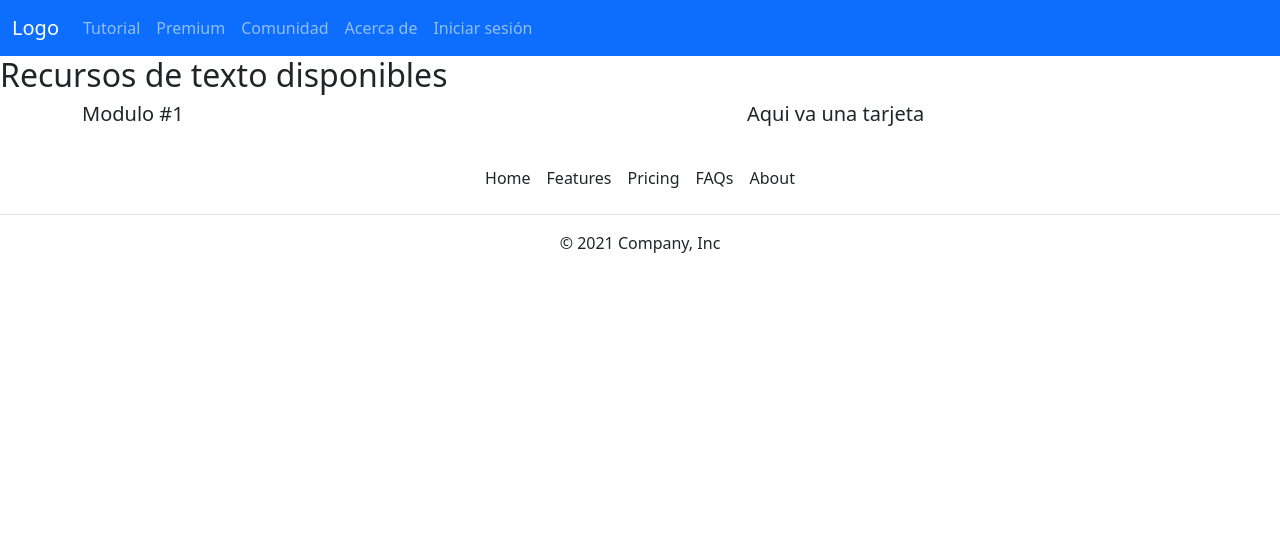
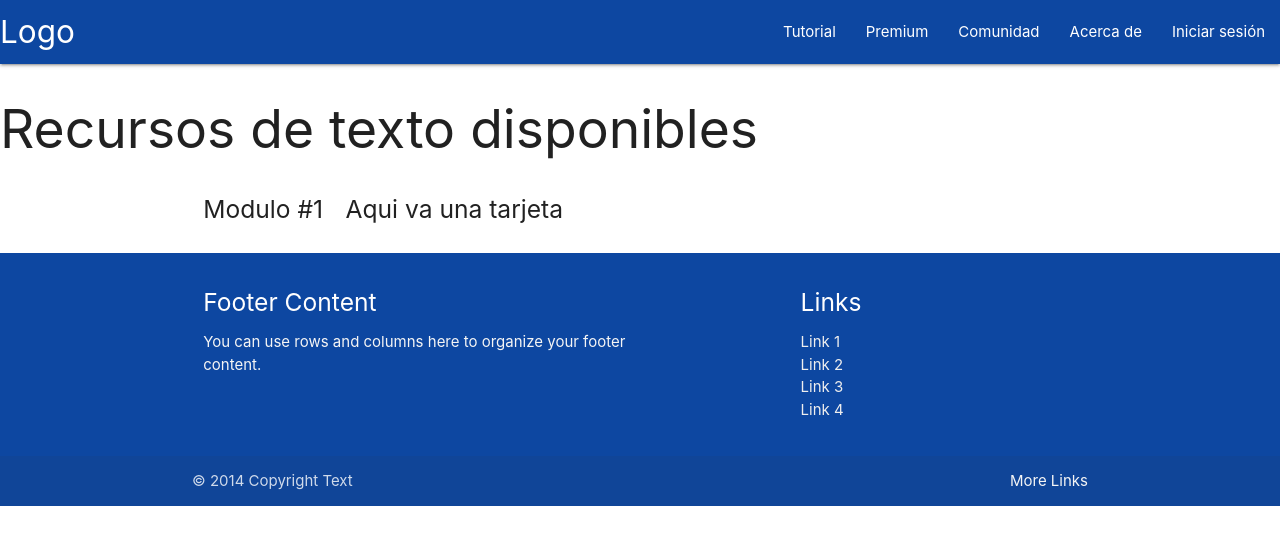
Before and after one commit to CristianAlexisZamora/ProyectoFinal_Grupo13, a Django app: page /libros/ in a window 1280 px wide. Shown: the top 545 px of the page. Run offline with Django 3.2, Linux system fonts and the light colour scheme.

Commit message:
Se ha cambiado el framework bootstrap por materialize

```diff
--- a/main/templates/main/base.html
+++ b/main/templates/main/base.html
@@ -6,39 +6,25 @@
     <meta http-equiv="X-UA-Compatible" content="IE=edge">
     <meta name="viewport" content="width=device-width, initial-scale=1.0">
     <!--Cargar un estilo css ejemplo: <link href="{% static 'css/stilos.css' %}"-->
-    <!--Bootstrap-->
-    <link href="https://cdn.jsdelivr.net/npm/bootstrap@5.0.2/dist/css/bootstrap.min.css" rel="stylesheet" integrity="sha384-EVSTQN3/azprG1Anm3QDgpJLIm9Nao0Yz1ztcQTwFspd3yD65VohhpuuCOmLASjC" crossorigin="anonymous">
+    <!--Materialize-->
+    <!-- Compiled and minified CSS -->
+    <link rel="stylesheet" href="https://cdnjs.cloudflare.com/ajax/libs/materialize/1.0.0/css/materialize.min.css">
 
     <!--El block title es utilizado para informar a django que se espera que el titulo se diferente en cada pagina-->
     <title>{% block title %}   {% endblock %}</title>
 </head>
 <body>
     <!--Barra de navegacion-->
-    <nav class="navbar navbar-expand-lg navbar-dark bg-primary">
-        <div class="container-fluid">
-            <a class="navbar-brand" href="#">Logo</a>
-            <button class="navbar-toggler" type="button" data-bs-toggle="collapse" data-bs-target="#navbarSupportedContent" aria-controls="navbarSupportedContent" aria-expanded="false" aria-label="Toggle navigation">
-                <span class="navbar-toggler-icon"></span>
-            </button>
-            <div class="collapse navbar-collapse" id="navbarSupportedContent">
-                <ul class="navbar-nav me-auto mb-2 mb-lg-0">
-                    <li class="nav-item">
-                        <a class="nav-link" href="#">Tutorial</a>
-                    </li>
-                    <li class="nav-item">
-                        <a class="nav-link" href="#">Premium</a>
-                    </li>
-                    <li class="nav-item">
-                        <a class="nav-link" href="#">Comunidad</a>
-                    </li>
-                    <li class="nav-item">
-                        <a class="nav-link" href="#">Acerca de</a>
-                    </li>
-                    <li class="nav-item">
-                        <a class="nav-link" href="#">Iniciar sesi&oacute;n</a>
-                    </li>
-                </ul>
-            </div>
+    <nav class=" blue darken-4">
+        <div class="nav-wrapper">
+            <a href="#" class="brand-logo">Logo</a>
+            <ul id="nav-mobile" class="right hide-on-med-and-down">
+                <li><a href="#">Tutorial</a></li>
+                <li><a href="#">Premium</a></li>
+                <li><a href="#">Comunidad</a></li>
+                <li><a href="#">Acerca de</a></li>
+                <li><a href="#">Iniciar sesi&oacute;n</a></li>
+            </ul>
         </div>
     </nav>
     <!--Contenido cambiante-->
@@ -47,20 +33,33 @@
 
     {% endblock %}
     <!--Pie de pagina-->
-        <footer class="my-4">
-          <ul class="nav justify-content-center  border-bottom pb-3 mb-3">
-            <li class="nav-item"><a href="#" class="nav-link px-2 text-dark">Home</a></li>
-            <li class="nav-item"><a href="#" class="nav-link px-2 text-dark">Features</a></li>
-            <li class="nav-item"><a href="#" class="nav-link px-2 text-dark">Pricing</a></li>
-            <li class="nav-item"><a href="#" class="nav-link px-2 text-dark">FAQs</a></li>
-            <li class="nav-item"><a href="#" class="nav-link px-2 text-dark">About</a></li>
-          </ul>
-          <p class="text-center text-dark">&copy; 2021 Company, Inc</p>
-        </footer>
+    <footer class="page-footer blue darken-4">
+        <div class="container">
+          <div class="row">
+            <div class="col l6 s12">
+              <h5 class="white-text">Footer Content</h5>
+              <p class="grey-text text-lighten-4">You can use rows and columns here to organize your footer content.</p>
+            </div>
+            <div class="col l4 offset-l2 s12">
+              <h5 class="white-text">Links</h5>
+              <ul>
+                <li><a class="grey-text text-lighten-3" href="#!">Link 1</a></li>
+                <li><a class="grey-text text-lighten-3" href="#!">Link 2</a></li>
+                <li><a class="grey-text text-lighten-3" href="#!">Link 3</a></li>
+                <li><a class="grey-text text-lighten-3" href="#!">Link 4</a></li>
+              </ul>
+            </div>
+          </div>
+        </div>
+        <div class="footer-copyright">
+          <div class="container">
+          © 2014 Copyright Text
+          <a class="grey-text text-lighten-4 right" href="#!">More Links</a>
+          </div>
+        </div>
+      </footer>
 
-
-    <!--Bootstrap js-->
-    <script src="https://cdn.jsdelivr.net/npm/@popperjs/core@2.9.2/dist/umd/popper.min.js" integrity="sha384-IQsoLXl5PILFhosVNubq5LC7Qb9DXgDA9i+tQ8Zj3iwWAwPtgFTxbJ8NT4GN1R8p" crossorigin="anonymous"></script>
-    <script src="https://cdn.jsdelivr.net/npm/bootstrap@5.0.2/dist/js/bootstrap.min.js" integrity="sha384-cVKIPhGWiC2Al4u+LWgxfKTRIcfu0JTxR+EQDz/bgldoEyl4H0zUF0QKbrJ0EcQF" crossorigin="anonymous"></script>
+    <!-- Compiled and minified JavaScript for Materialize-->
+    <script src="https://cdnjs.cloudflare.com/ajax/libs/materialize/1.0.0/js/materialize.min.js"></script>
 </body>
 </html>
```
